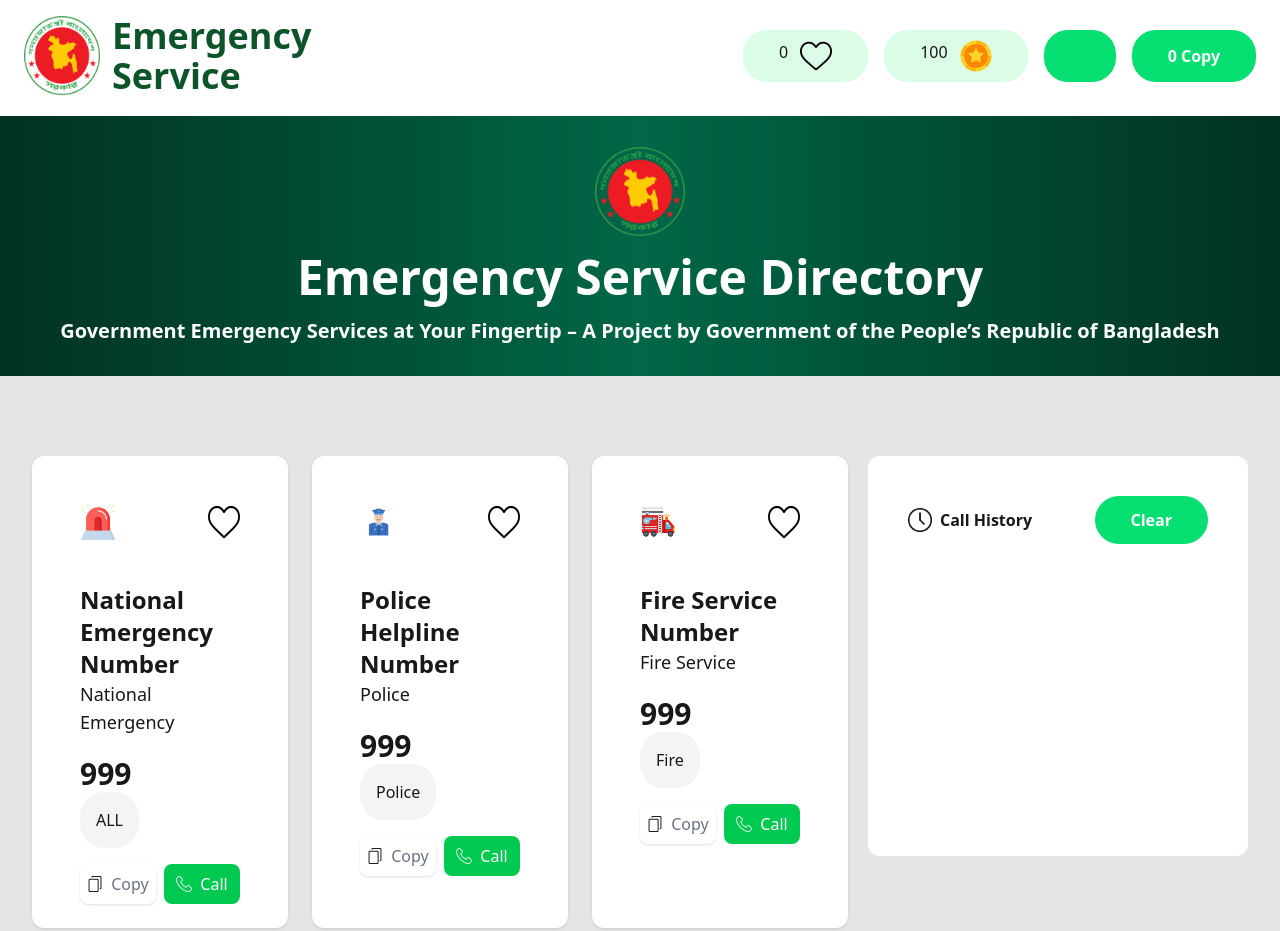
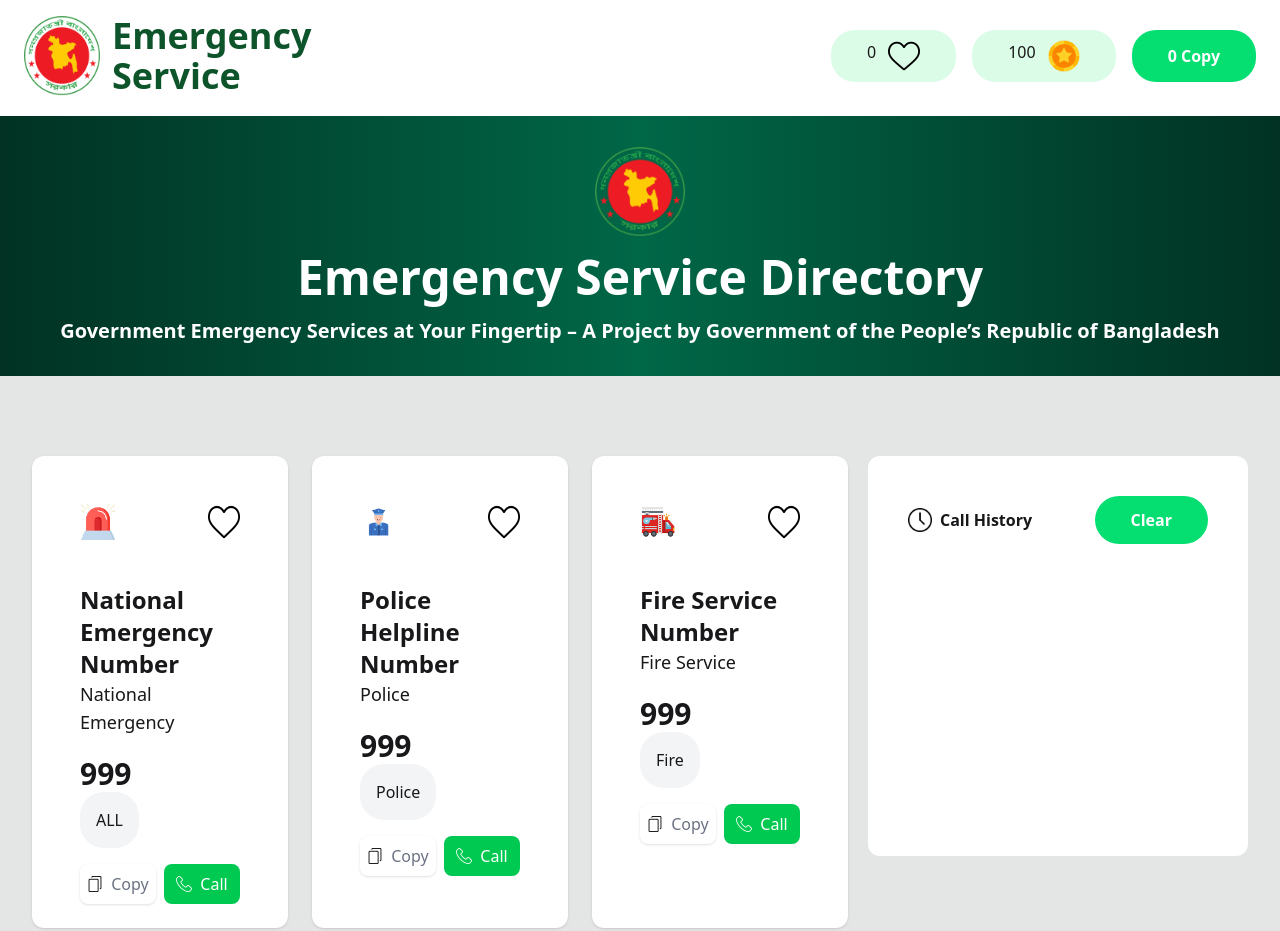
Before and after one commit to ToHa007/Call-Emergency-Services, a plain HTML site: page index.html in a window 1280 px wide. Shown: the top 931 px of the page. Drawn offline with nearby package versions, Linux system fonts and the light colour scheme.

Commit message:
removed a button tag

```diff
--- a/index.html
+++ b/index.html
@@ -39,7 +39,7 @@
       </div>
 
 
-      <button class="bg-green-400 px-9 py-3 rounded-3xl font-semibold text-white">
+
 
       <button class="bg-green-400 px-9 py-3 text-white font-semibold rounded-3xl">
 
```
